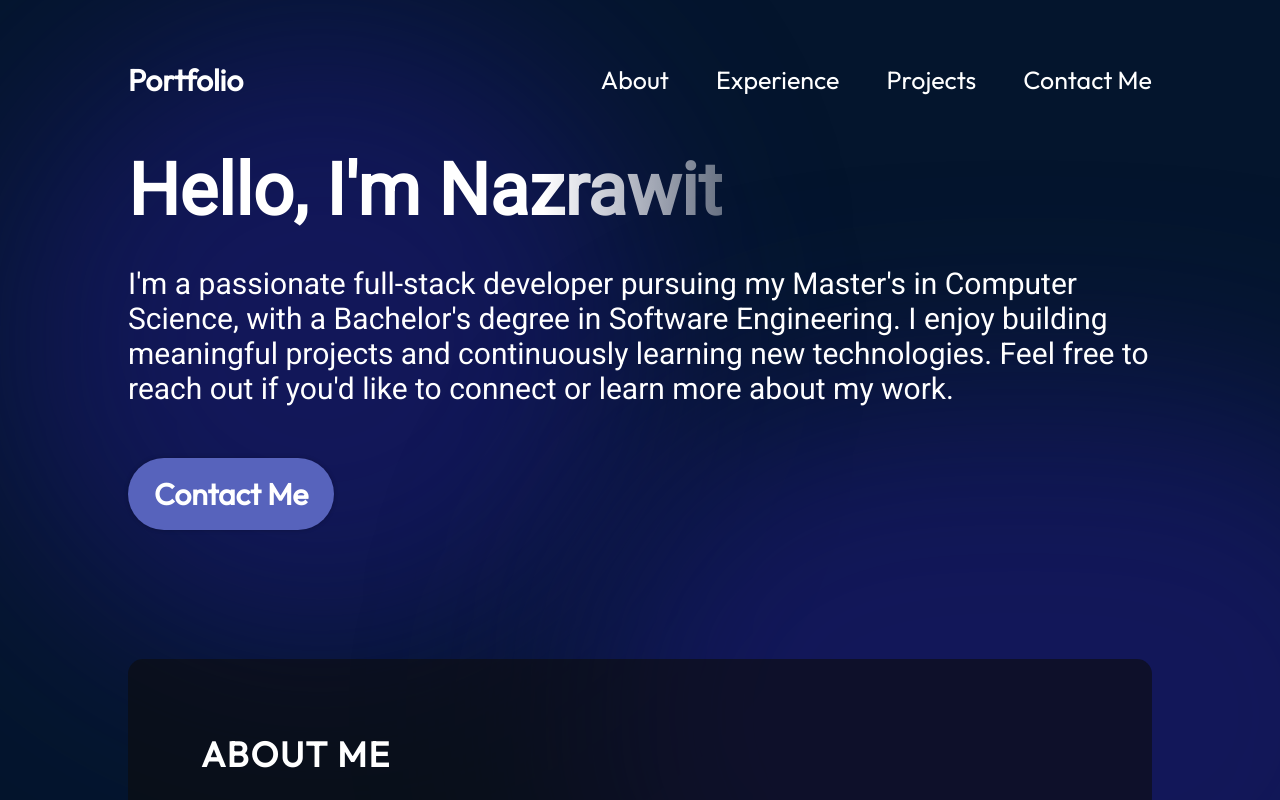
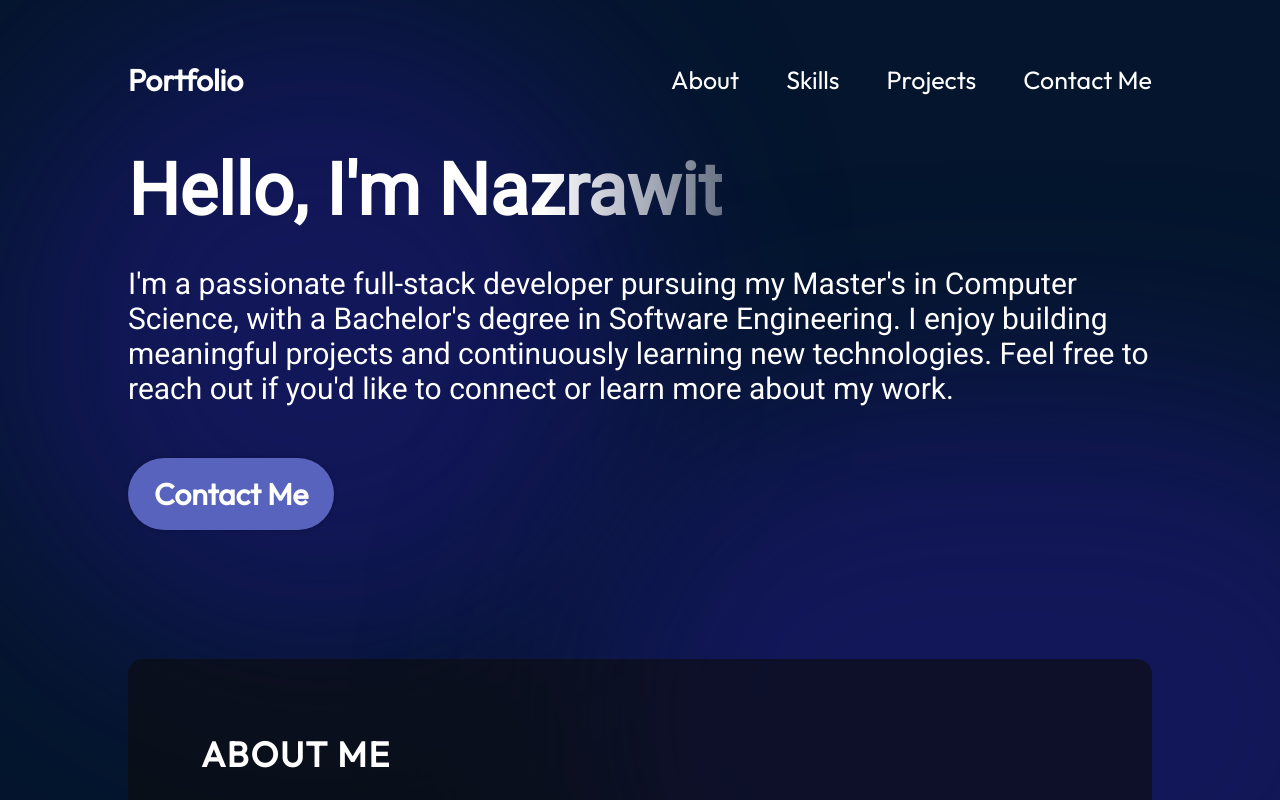
Before and after one commit to NazrawitGemechu/porfolio, a React (Vite) app in the folder my-portfolio/: page / in a window 1280 px wide. Shown: the top 800 px of the page. Built offline with nearby package versions, Linux system fonts and the light colour scheme.

Commit message:
Update Navbar.jsx

```diff
--- a/my-portfolio/src/components/Navbar/Navbar.jsx
+++ b/my-portfolio/src/components/Navbar/Navbar.jsx
@@ -17,7 +17,7 @@
         <ul className={`${styles.menuItems} ${menuOpen && styles.menuOpen}`}
         onClick={()=>setMenuOpen(false)}>
             <li><a href="#about">About</a></li>
-            <li><a href="#experience">Experience</a></li>
+            <li><a href="#experience">Skills</a></li>
             <li><a href="#projects">Projects</a></li>
             <li><a href="#contact">Contact Me</a></li>
         </ul>
```
